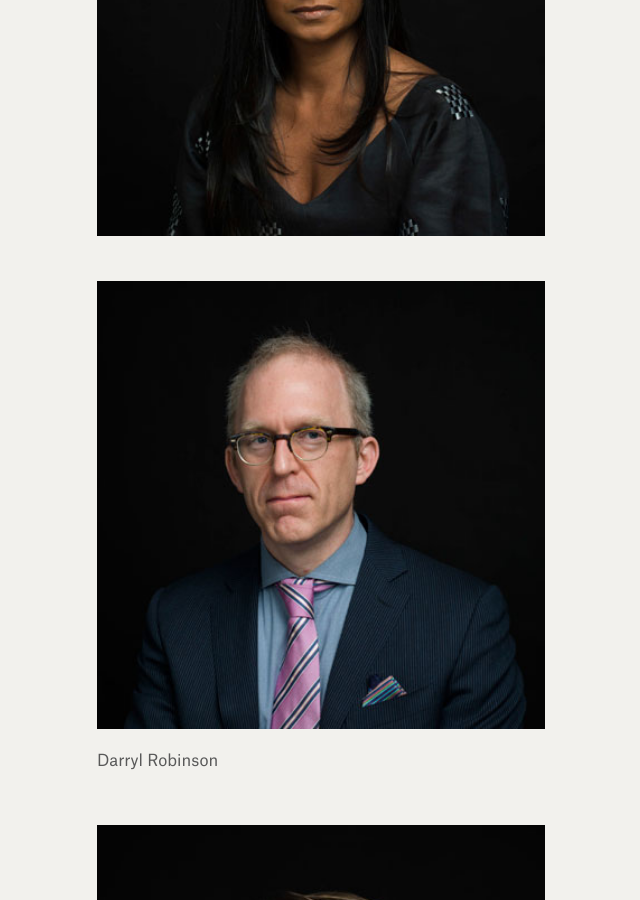
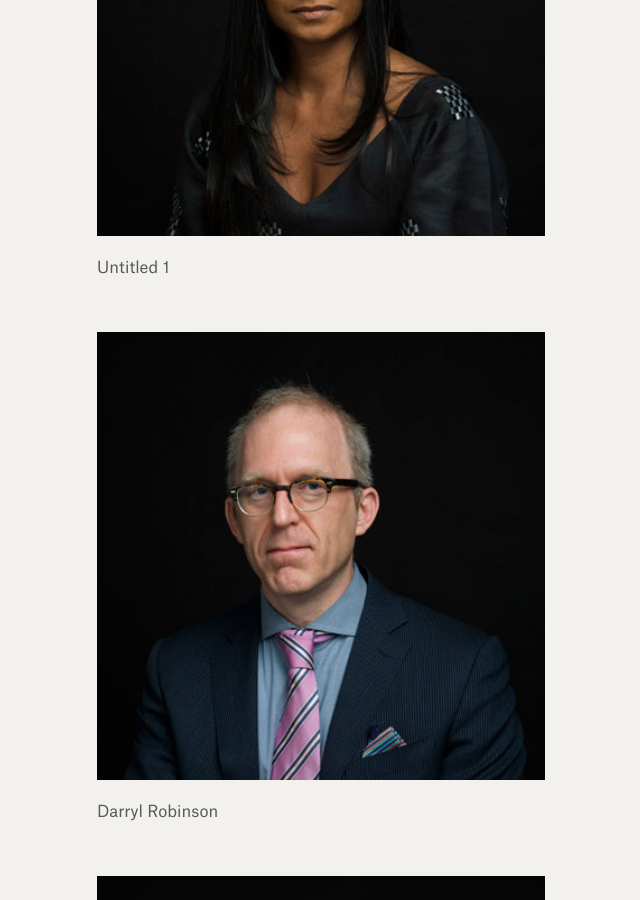
Before and after one commit to weights-and-measures/weights-and-measures.github.io, a Jekyll site: the page built from photographs.html, in a window 1280 px wide and 900 px high, scrolled down 19824 px. Shown: the whole window, without its empty margins (319-959 px from the left). Built offline with Jekyll 4.4.1, drawn with Linux system fonts in a browser that asks for light colours.

Commit message:
Updated D36

```diff
--- a/_photographs/d36.markdown
+++ b/_photographs/d36.markdown
@@ -1,7 +1,9 @@
 ---
-title: d36
+title: Untitled 1*
 date: 2016-12-29 18:50:00 Z
 position: 10
 ---
 
 ![resize2.jpg](/uploads/resize2.jpg)
+
+Untitled 1
```
